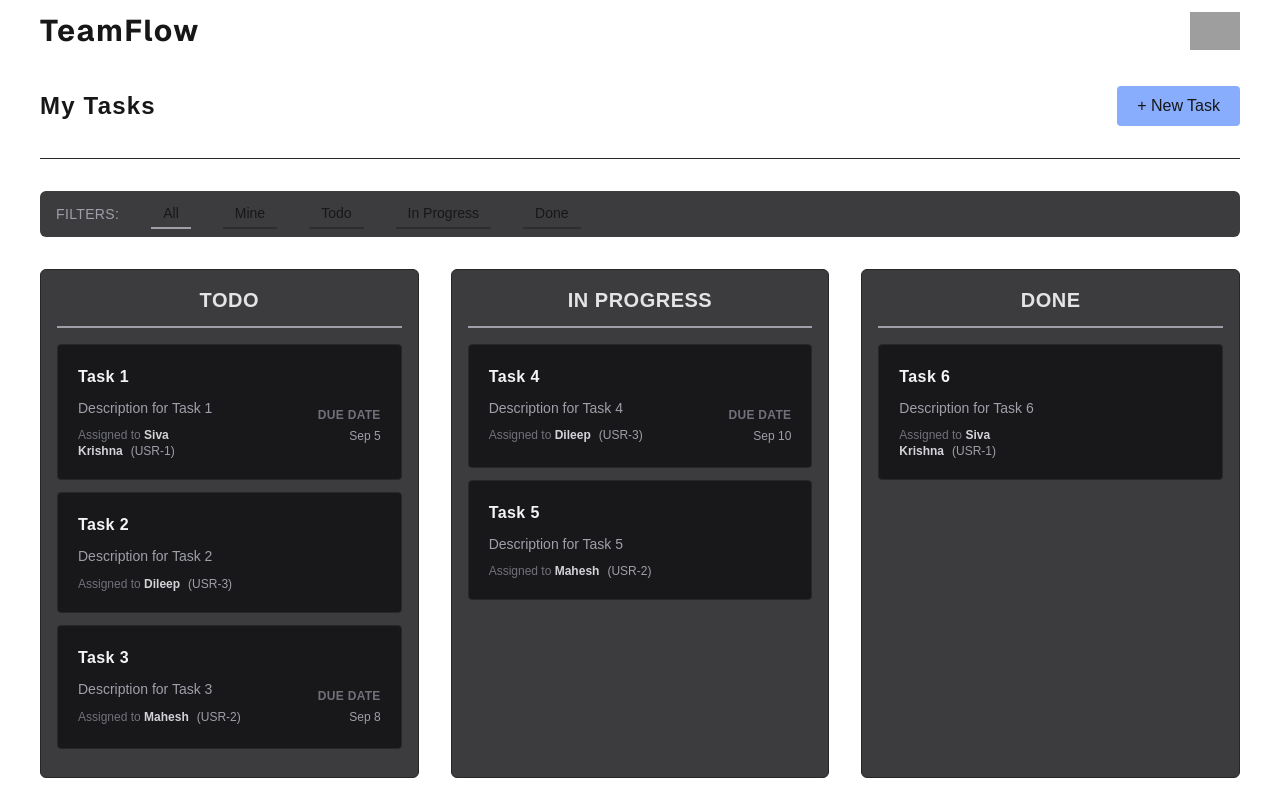
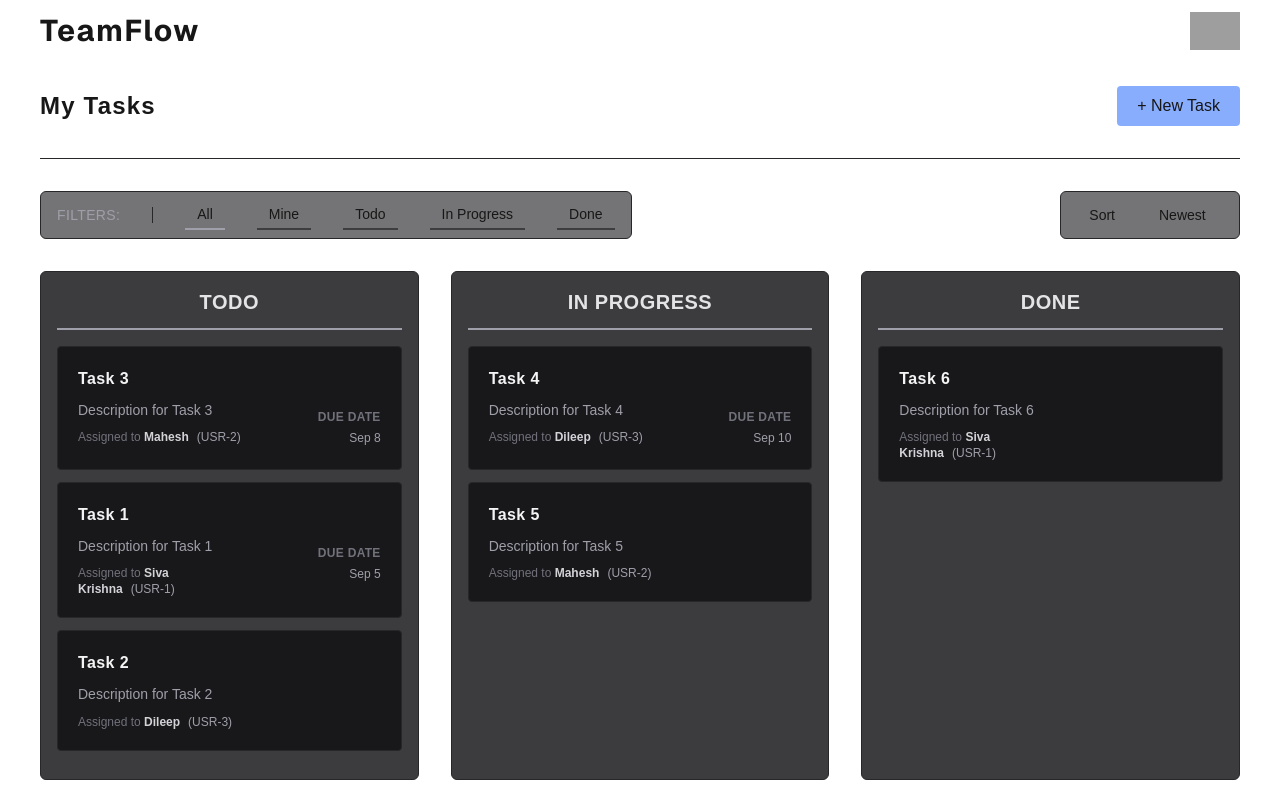
Before and after one commit to SivaKrishna6745/TeamFlow, a Next.js app: page / in a window 1280 px wide. Built offline with nearby package versions, Linux system fonts and the light colour scheme; grey boxes are pictures that could not be loaded.

Commit message:
feat: Add task sorting

```diff
--- a/mockData.ts
+++ b/mockData.ts
@@ -6,7 +6,7 @@ export const tasksData: Task[] = [
         title: 'Task 1',
         description: 'Description for Task 1',
         status: 'Todo',
-        createdAt: '',
+        createdAt: '2026-09-05T12:52:28.953Z',
         assignee: {
             userId: 'USR-1',
             name: 'Siva Krishna',
@@ -18,7 +18,7 @@ export const tasksData: Task[] = [
         title: 'Task 2',
         description: 'Description for Task 2',
         status: 'Todo',
-        createdAt: '',
+        createdAt: '2026-09-04T12:52:28.953Z',
         assignee: {
             userId: 'USR-3',
             name: 'Dileep',
@@ -29,7 +29,7 @@ export const tasksData: Task[] = [
         title: 'Task 3',
         description: 'Description for Task 3',
         status: 'Todo',
-        createdAt: '',
+        createdAt: '2026-09-07T12:52:28.953Z',
         assignee: {
             userId: 'USR-2',
             name: 'Mahesh',
@@ -41,7 +41,7 @@ export const tasksData: Task[] = [
         title: 'Task 4',
         description: 'Description for Task 4',
         status: 'In Progress',
-        createdAt: '',
+        createdAt: '2026-09-07T12:52:28.953Z',
         assignee: {
             userId: 'USR-3',
             name: 'Dileep',
@@ -53,7 +53,7 @@ export const tasksData: Task[] = [
         title: 'Task 5',
         description: 'Description for Task 5',
         status: 'In Progress',
-        createdAt: '',
+        createdAt: '2026-09-06T12:52:28.953Z',
         assignee: {
             userId: 'USR-2',
             name: 'Mahesh',
@@ -64,7 +64,7 @@ export const tasksData: Task[] = [
         title: 'Task 6',
         description: 'Description for Task 6',
         status: 'Done',
-        createdAt: '',
+        createdAt: '2026-09-02T12:52:28.953Z',
         assignee: {
             userId: 'USR-1',
             name: 'Siva Krishna',
--- a/src/components/TaskBoard.tsx
+++ b/src/components/TaskBoard.tsx
@@ -5,12 +5,14 @@ import Filters from './Filters';
 import Button from './Button';
 import { tasksData } from '../../mockData';
 import TaskForm from './TaskForm';
-import { Filter, FormMode, Status, Task, User } from '@/types';
+import { Filter, FormMode, SortOptions, Status, Task, User } from '@/types';
 import TaskColumn from './TaskColumn';
 
 export const STATUSES = ['Todo', 'In Progress', 'Done'] as const;
 
 export const FORM_MODES = ['New', 'Edit'] as const;
+
+export const SORT_OPTIONS = ['newest', 'oldest'] as const;
 
 const DelConfirmationPopup = ({ onConfirm, onCancel }: { onConfirm: () => void; onCancel: () => void }) => {
     return (
@@ -50,6 +52,7 @@ const TaskBoard = () => {
     const [draggingId, setDraggingId] = useState<string | undefined>(undefined);
     const [toastMessage, setToastMessage] = useState<string | undefined>(undefined);
     const [filter, setFilter] = useState<Filter>('All');
+    const [sortOption, setSortOption] = useState<SortOptions>('newest');
 
     const currentUserId = 'USR-1';
 
@@ -136,6 +139,15 @@ const TaskBoard = () => {
               ? tasks.filter((t) => t.assignee.userId === currentUserId)
               : tasks.filter((t) => t.status === filter);
 
+    const handleSort = () => {
+        setSortOption((prev) => (prev === 'newest' ? 'oldest' : 'newest'));
+    };
+
+    const sortedTasks =
+        sortOption === 'newest'
+            ? [...derivedTasks].sort((a, b) => new Date(b.createdAt).getTime() - new Date(a.createdAt).getTime())
+            : [...derivedTasks].sort((a, b) => new Date(a.createdAt).getTime() - new Date(b.createdAt).getTime());
+
     return (
         <div className="relative flex flex-col gap-8 px-10">
             <div className="flex justify-between items-center border-b border-zinc-800 pb-8">
@@ -167,16 +179,27 @@ const TaskBoard = () => {
                     onCancel={() => setConfirmDel(undefined)}
                 />
             )}
-            <div className="flex items-center gap-8 text-sm bg-zinc-800/90 px-4 py-2 rounded-md">
-                <span className="uppercase tracking-wide font-medium text-zinc-400">Filters: </span>
-                <Filters selectedFilter={filter} select={selectFilter} />
+            <div className="flex justify-between">
+                <div className="flex items-center gap-8 text-sm bg-zinc-900/60 px-4 py-2 rounded-md border border-zinc-800">
+                    <span className="uppercase tracking-wide font-medium text-zinc-400">Filters: </span>
+                    <div className="h-4 w-px bg-zinc-800" />
+                    <Filters selectedFilter={filter} select={selectFilter} />
+                </div>
+                <div className="flex items-center gap-8 text-sm bg-zinc-900/60 px-4 py-2 rounded-md border border-zinc-800">
+                    <Button
+                        label="Sort"
+                        className="px-3 py-1 rounded-sm bg-mauve-800 hover:bg-mauve-700/80 active:scale-95 transition-all duration-300"
+                        onClick={handleSort}
+                    />
+                    <span className="w-16 capitalize">{sortOption}</span>
+                </div>
             </div>
             <div className="grid grid-cols-1 md:grid-cols-3 gap-8">
                 {STATUSES.map((status) => (
                     <TaskColumn
                         key={status}
                         status={status}
-                        tasks={derivedTasks.filter((t) => t.status === status)}
+                        tasks={sortedTasks.filter((t) => t.status === status)}
                         editTask={editTask}
                         deleteTask={deleteTask}
                         dragStart={handleDragStart}
--- a/src/types/index.ts
+++ b/src/types/index.ts
@@ -1,11 +1,13 @@
 import { FILTERS } from '@/components/Filters';
-import { FORM_MODES, STATUSES } from '@/components/TaskBoard';
+import { FORM_MODES, SORT_OPTIONS, STATUSES } from '@/components/TaskBoard';
 
 export type Status = (typeof STATUSES)[number];
 
 export type FormMode = (typeof FORM_MODES)[number];
 
 export type Filter = (typeof FILTERS)[number];
+
+export type SortOptions = (typeof SORT_OPTIONS)[number];
 
 export type User = { userId: string; name: string };
 
```
